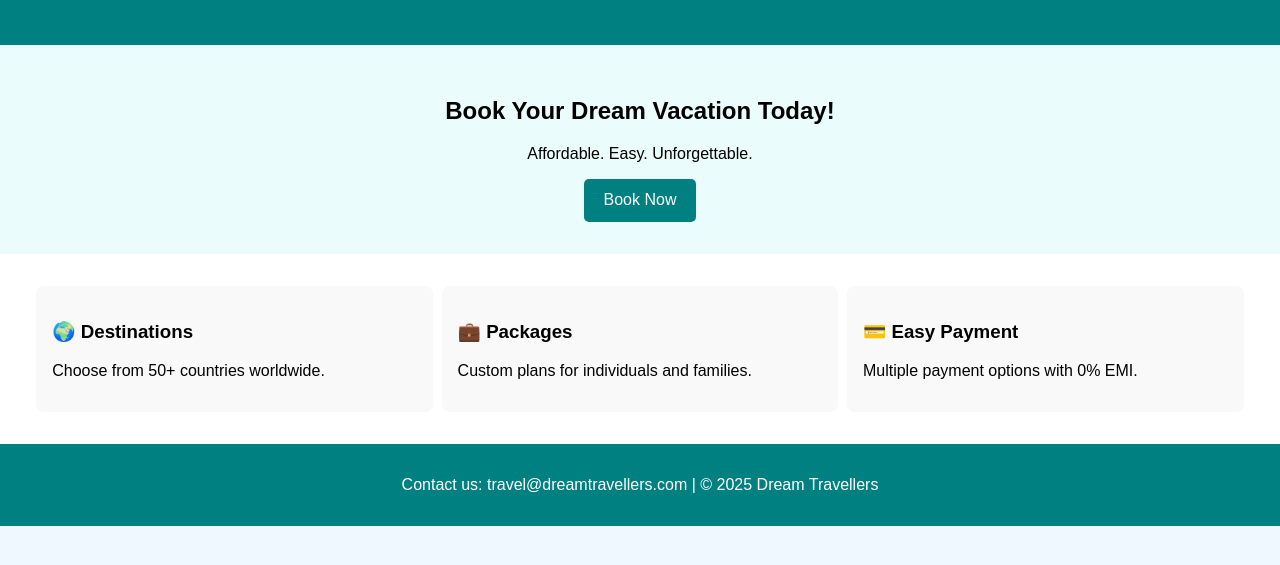
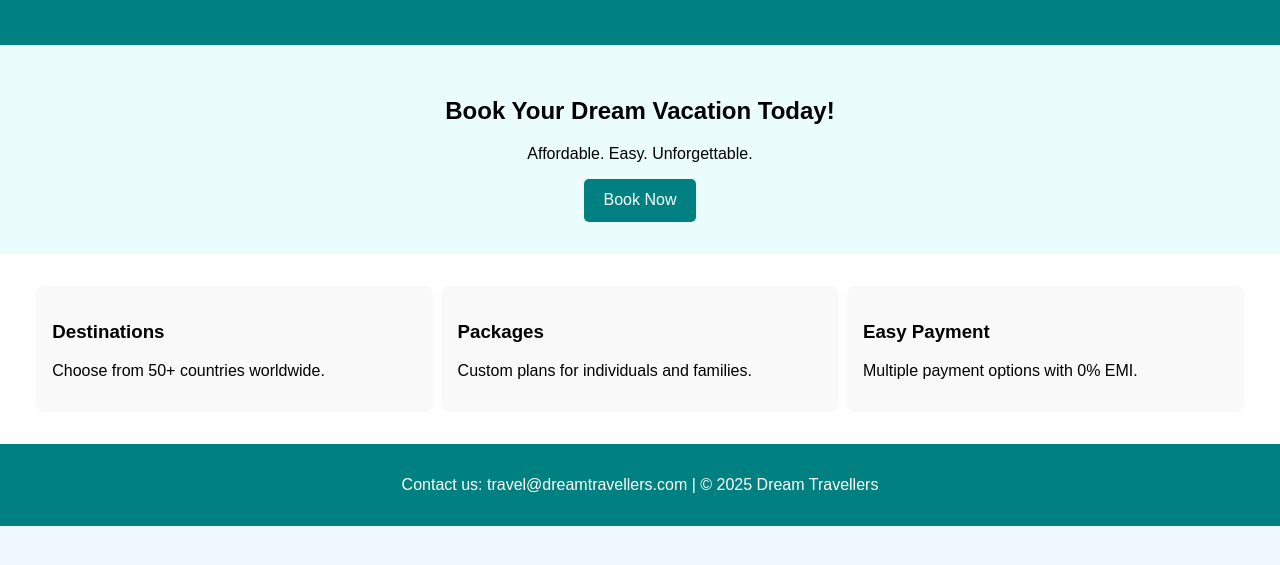
Before and after one commit to musadiqhussain110/portfolio, a plain HTML site: page project1.html in a window 1280 px wide. Shown: the part 133-698 px from the top of the page. Drawn offline with Linux system fonts and the light colour scheme.

Commit message:
Update project1.html

```diff
--- a/project1.html
+++ b/project1.html
@@ -20,15 +20,15 @@
 
   <section class="features">
     <div>
-      <h3>🌍 Destinations</h3>
+      <h3> Destinations</h3>
       <p>Choose from 50+ countries worldwide.</p>
     </div>
     <div>
-      <h3>💼 Packages</h3>
+      <h3> Packages</h3>
       <p>Custom plans for individuals and families.</p>
     </div>
     <div>
-      <h3>💳 Easy Payment</h3>
+      <h3> Easy Payment</h3>
       <p>Multiple payment options with 0% EMI.</p>
     </div>
   </section>
```
